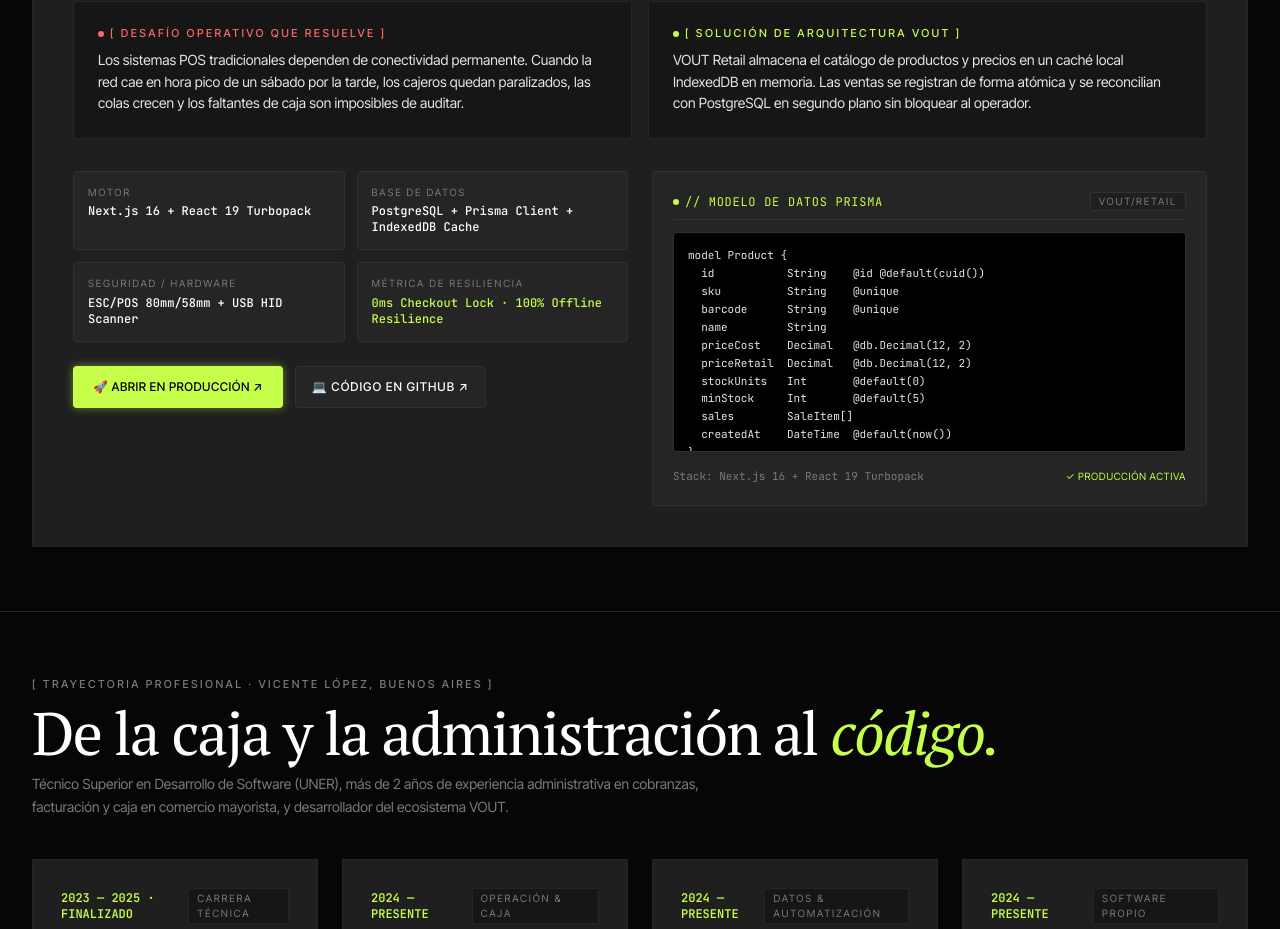
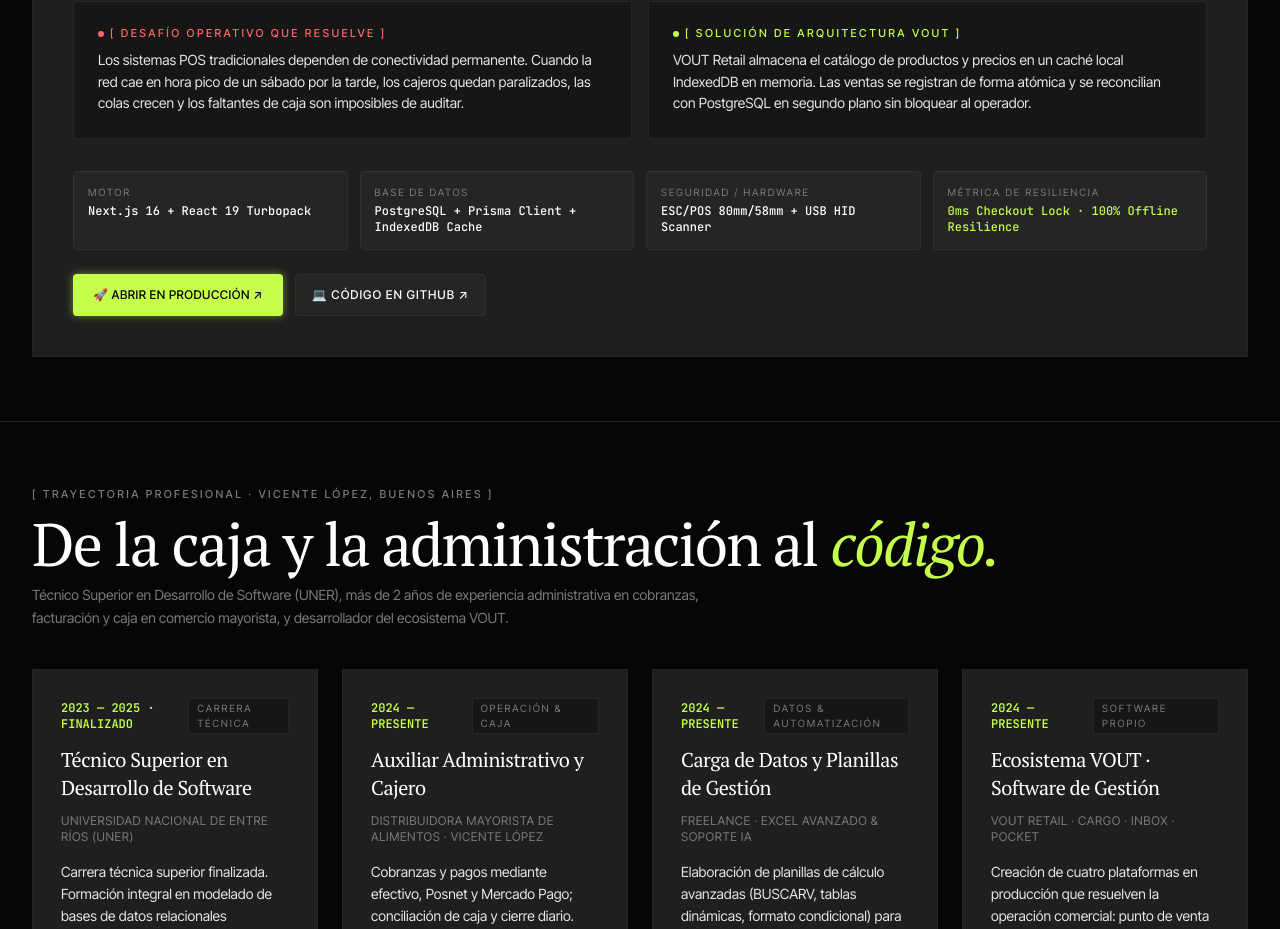
Before and after one commit to AgustinMilesi/portfolio, a Next.js app: page / in a window 1280 px wide. Shown: the part 1716-2645 px from the top of the page. Built offline with nearby package versions, Linux system fonts and the light colour scheme.

Commit message:
fix(ecosystem): remove unnecessary prisma schema code block and optimize specs matrix layout

```diff
--- a/components/ArchEcosystemStage.tsx
+++ b/components/ArchEcosystemStage.tsx
@@ -562,11 +562,9 @@
             </div>
           </div>
 
-          {/* Specs (Left) & Real Prisma Schema (Right) */}
-          <div className="grid grid-cols-1 lg:grid-cols-12 gap-6 items-start w-full">
-            {/* Left 6 Columns: Specs & Features */}
-            <div className="lg:col-span-6 space-y-4 w-full min-w-0">
-              <div className="grid grid-cols-1 sm:grid-cols-2 gap-3 text-xs font-mono">
+          {/* Specs Matrix & Action Buttons */}
+          <div className="space-y-4 w-full">
+            <div className="grid grid-cols-1 sm:grid-cols-2 lg:grid-cols-4 gap-3 text-xs font-mono">
               <div className="p-3.5 rounded-[4px] bg-[#252525] border border-[#313131] space-y-1">
                 <span className="text-[10px] font-sans uppercase tracking-[0.18em] text-[#7a7a7a] block">{t.carouselEngine}</span>
                 <span className="text-[#ffffff] font-medium break-words block">{currentProject.specs.engine}</span>
@@ -606,29 +604,6 @@
               </a>
             </div>
           </div>
-
-            {/* Right 6 Columns: Code Block Panel (zkPass style: Background #252525, padding 24px, radius 4px, border #313131, JetBrains Mono) */}
-            <div className="lg:col-span-6 w-full min-w-0">
-              <div className="rounded-[4px] p-4 sm:p-5 bg-[#252525] border border-[#313131] space-y-3 font-mono">
-                <div className="flex items-center justify-between pb-2 border-b border-[#313131] text-xs">
-                  <span className="text-[#c5ff4a] font-mono text-xs uppercase tracking-[0.06em] flex items-center gap-1.5">
-                    <span className="size-1.5 rounded-full bg-[#c5ff4a]" />
-                    // MODELO DE DATOS PRISMA
-                  </span>
-                  <span className="text-[10px] font-sans uppercase tracking-[0.18em] text-[#7a7a7a] px-2 py-0.5 rounded-[2px] bg-[#1f1f1f] border border-[#313131]">
-                    {currentProject.slug}
-                  </span>
-                </div>
-                <pre className="overflow-x-auto text-[11px] text-[#e5e5e5] leading-relaxed font-mono p-3.5 bg-[#000000] rounded-[4px] max-h-[220px] border border-[#313131]">
-                  <code>{currentProject.schemaSnippet}</code>
-                </pre>
-                <div className="pt-1 flex items-center justify-between text-[11px] text-[#7a7a7a] font-mono">
-                  <span>Stack: {currentProject.specs.engine}</span>
-                  <span className="text-[10px] text-[#c5ff4a] font-sans uppercase tracking-[0.06em]">✓ PRODUCCIÓN ACTIVA</span>
-                </div>
-              </div>
-            </div>
-          </div>
         </div>
       </div>
     </section>
```
Lines whose indentation alone changed are shown as unchanged.
